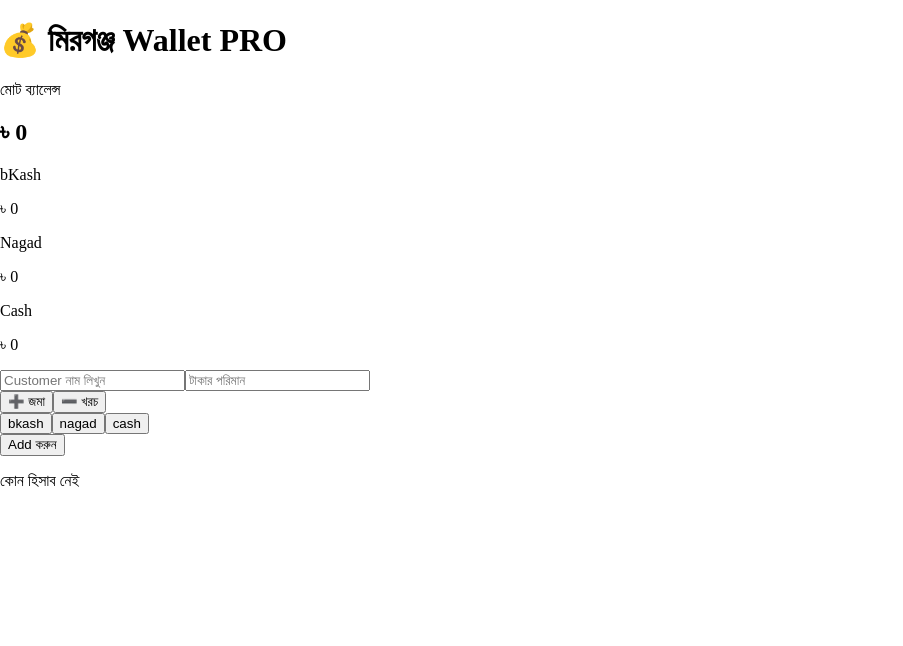
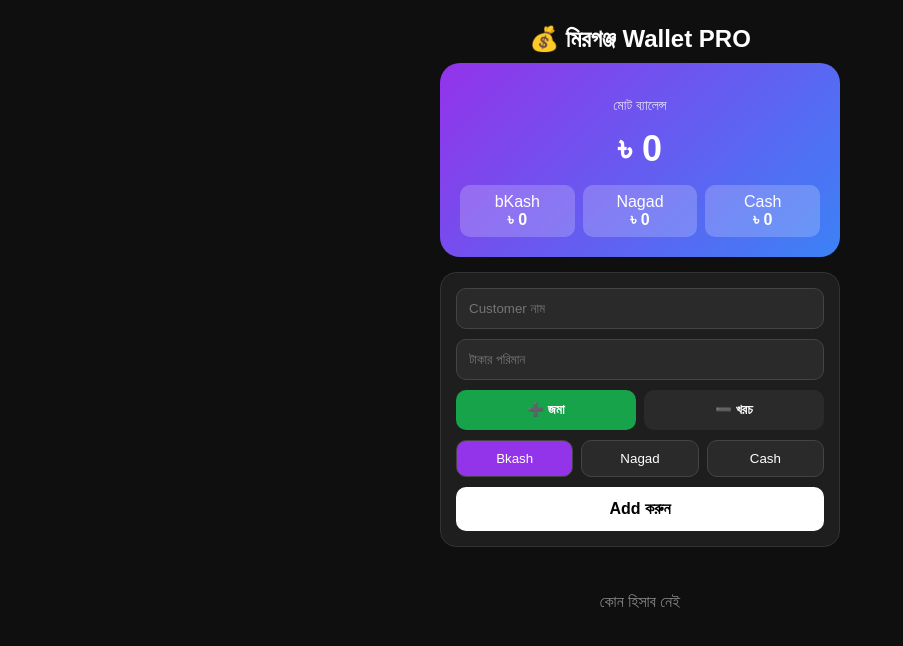
Before and after one commit to saddamsadin/mirgonj-wallet, a Next.js app: page / in a window 1280 px wide. Shown: the top 646 px of the page, without its empty margins (0-903 px from the left). Built offline with nearby package versions, Linux system fonts and the light colour scheme.

Commit message:
Refactor customer transaction handling and UI

```diff
--- a/app/page.tsx
+++ b/app/page.tsx
@@ -1,14 +1,7 @@
 "use client";
 import { useState, useEffect } from "react";
 
-type Tx = {
-  id: number;
-  name: string;
-  amount: number;
-  method: string;
-  type: 'income' | 'expense';
-  date: string;
-};
+type Tx = { id: number; name: string; amount: number; method: string; type: 'income' | 'expense'; date: string; };
 
 export default function Page() {
   const [balance, setBalance] = useState(0);
@@ -24,91 +17,65 @@ export default function Page() {
     if (s) setBalance(Number(s));
     if (c) setCustomers(JSON.parse(c));
   }, []);
-
   useEffect(() => {
     localStorage.setItem("mirgonj_balance", String(balance));
     localStorage.setItem("mirgonj_customers", JSON.stringify(customers));
   }, [balance, customers]);
 
-  const addCustomer = () => {
-    if (!name || !amount) return alert("নাম ও টাকা লিখুন!");
+  const add = () => {
+    if (!name || !amount) return alert("নাম ও টাকা লিখুন");
     const amt = Number(amount);
-    if (isNaN(amt) || amt <= 0) return;
-
-    const newTx: Tx = {
-      id: Date.now(),
-      name,
-      amount: amt,
-      method,
-      type: txType,
-      date: new Date().toLocaleString('bn-BD')
-    };
-
+    const newTx: Tx = { id: Date.now(), name, amount: amt, method, type: txType, date: new Date().toLocaleString('bn-BD') };
     setCustomers([newTx, ...customers]);
-    if(txType === 'income') setBalance(balance + amt);
-    else setBalance(balance - amt);
-
+    if (txType === 'income') setBalance(balance + amt); else setBalance(balance - amt);
     setName(""); setAmount("");
   };
-
-  const del = (id:number, amt:number, type:string) => {
-    if(!confirm("Delete করবেন?")) return;
-    setCustomers(customers.filter(c=>c.id!==id));
-    if(type==='income') setBalance(balance - amt);
-    else setBalance(balance + amt);
+  const del = (id: number, amt: number, type: string) => {
+    if (!confirm("Delete?")) return;
+    setCustomers(customers.filter(c => c.id !== id));
+    if (type === 'income') setBalance(balance - amt); else setBalance(balance + amt);
   }
 
-  const totalBkash = customers.filter(c=>c.method==='bkash' && c.type==='income').reduce((a,b)=>a+b.amount,0) - customers.filter(c=>c.method==='bkash' && c.type==='expense').reduce((a,b)=>a+b.amount,0);
-  const totalNagad = customers.filter(c=>c.method==='nagad' && c.type==='income').reduce((a,b)=>a+b.amount,0) - customers.filter(c=>c.method==='nagad' && c.type==='expense').reduce((a,b)=>a+b.amount,0);
-  const totalCash = customers.filter(c=>c.method==='cash' && c.type==='income').reduce((a,b)=>a+b.amount,0) - customers.filter(c=>c.method==='cash' && c.type==='expense').reduce((a,b)=>a+b.amount,0);
+  const sBox = (t:any) => ({ background: t, borderRadius: '16px', padding: '20px', color: 'white', textAlign: 'center' as const, marginBottom: '15px' });
 
   return (
-    <div className="min-h-screen bg-[#0a0a0a] text-white p-4 pb-20">
-      <div className="max-w-md mx-auto">
-        <h1 className="text-2xl font-bold text-center py-4">💰 মিরগঞ্জ Wallet PRO</h1>
+    <div style={{ minHeight: '100vh', background: '#0f0f0f', color: 'white', padding: '15px', fontFamily: 'sans-serif' }}>
+      <div style={{ maxWidth: '400px', margin: '0 auto' }}>
+        <h1 style={{ textAlign: 'center', fontSize: '24px', fontWeight: 'bold', margin: '10px 0' }}>💰 মিরগঞ্জ Wallet PRO</h1>
 
-        <div className="bg-gradient-to-br from-purple-600 to-blue-600 rounded-2xl p-5 mb-4 text-center">
-          <p className="text-sm opacity-80">মোট ব্যালেন্স</p>
-          <h2 className="text-4xl font-bold mt-1">৳ {balance}</h2>
-          <div className="grid grid-cols-3 gap-2 mt-4 text-xs">
-            <div className="bg-white/20 rounded-lg p-2"><p>bKash</p><p className="font-bold text-sm">৳ {totalBkash}</p></div>
-            <div className="bg-white/20 rounded-lg p-2"><p>Nagad</p><p className="font-bold text-sm">৳ {totalNagad}</p></div>
-            <div className="bg-white/20 rounded-lg p-2"><p>Cash</p><p className="font-bold text-sm">৳ {totalCash}</p></div>
+        <div style={{ background: 'linear-gradient(135deg,#9333ea,#3b82f6)', borderRadius: '20px', padding: '20px', textAlign: 'center', marginBottom: '15px' }}>
+          <p style={{ opacity: 0.8, fontSize: '14px' }}>মোট ব্যালেন্স</p>
+          <h2 style={{ fontSize: '36px', fontWeight: 'bold', margin: '5px 0' }}>৳ {balance}</h2>
+          <div style={{ display: 'grid', gridTemplateColumns: '1fr 1fr 1fr', gap: '8px', marginTop: '15px' }}>
+            <div style={{ background: 'rgba(255,255,255,0.2)', borderRadius: '10px', padding: '8px' }}><div>bKash</div><b>৳ {customers.filter(c=>c.method==='bkash'&&c.type==='income').reduce((a,b)=>a+b.amount,0)-customers.filter(c=>c.method==='bkash'&&c.type==='expense').reduce((a,b)=>a+b.amount,0)}</b></div>
+            <div style={{ background: 'rgba(255,255,255,0.2)', borderRadius: '10px', padding: '8px' }}><div>Nagad</div><b>৳ {customers.filter(c=>c.method==='nagad'&&c.type==='income').reduce((a,b)=>a+b.amount,0)-customers.filter(c=>c.method==='nagad'&&c.type==='expense').reduce((a,b)=>a+b.amount,0)}</b></div>
+            <div style={{ background: 'rgba(255,255,255,0.2)', borderRadius: '10px', padding: '8px' }}><div>Cash</div><b>৳ {customers.filter(c=>c.method==='cash'&&c.type==='income').reduce((a,b)=>a+b.amount,0)-customers.filter(c=>c.method==='cash'&&c.type==='expense').reduce((a,b)=>a+b.amount,0)}</b></div>
           </div>
         </div>
 
-        <div className="bg-zinc-900 rounded-2xl p-4 mb-4 border border-zinc-800">
-          <input value={name} onChange={e=>setName(e.target.value)} placeholder="Customer নাম লিখুন" className="w-full bg-zinc-800 rounded-xl p-3 mb-3 outline-none border border-zinc-700 focus:border-purple-500" />
-          <input value={amount} onChange={e=>setAmount(e.target.value)} type="number" placeholder="টাকার পরিমান" className="w-full bg-zinc-800 rounded-xl p-3 mb-3 outline-none border border-zinc-700 focus:border-purple-500" />
-
-          <div className="grid grid-cols-2 gap-2 mb-3">
-            <button onClick={()=>setTxType('income')} className={`p-3 rounded-xl font-bold ${txType==='income' ? 'bg-green-600' : 'bg-zinc-800'}`}>➕ জমা</button>
-            <button onClick={()=>setTxType('expense')} className={`p-3 rounded-xl font-bold ${txType==='expense' ? 'bg-red-600' : 'bg-zinc-800'}`}>➖ খরচ</button>
+        <div style={{ background: '#1e1e1e', borderRadius: '16px', padding: '15px', marginBottom: '15px', border: '1px solid #333' }}>
+          <input value={name} onChange={e=>setName(e.target.value)} placeholder="Customer নাম" style={{ width: '100%', padding: '12px', borderRadius: '10px', background: '#2a2a2a', border: '1px solid #444', color: 'white', marginBottom: '10px', boxSizing: 'border-box' }} />
+          <input value={amount} onChange={e=>setAmount(e.target.value)} type="number" placeholder="টাকার পরিমান" style={{ width: '100%', padding: '12px', borderRadius: '10px', background: '#2a2a2a', border: '1px solid #444', color: 'white', marginBottom: '10px', boxSizing: 'border-box' }} />
+          <div style={{ display: 'grid', gridTemplateColumns: '1fr 1fr', gap: '8px', marginBottom: '10px' }}>
+            <button onClick={()=>setTxType('income')} style={{ padding: '12px', borderRadius: '10px', border: 'none', fontWeight: 'bold', background: txType==='income'?'#16a34a':'#2a2a2a', color: 'white' }}>➕ জমা</button>
+            <button onClick={()=>setTxType('expense')} style={{ padding: '12px', borderRadius: '10px', border: 'none', fontWeight: 'bold', background: txType==='expense'?'#dc2626':'#2a2a2a', color: 'white' }}>➖ খরচ</button>
           </div>
-
-          <div className="grid grid-cols-3 gap-2 mb-3">
+          <div style={{ display: 'grid', gridTemplateColumns: '1fr 1fr 1fr', gap: '8px', marginBottom: '10px' }}>
             {['bkash','nagad','cash'].map(m=>(
-              <button key={m} onClick={()=>setMethod(m)} className={`p-2 rounded-xl text-sm capitalize border ${method===m ? 'bg-purple-600 border-purple-600' : 'bg-zinc-800 border-zinc-700'}`}>{m}</button>
+              <button key={m} onClick={()=>setMethod(m)} style={{ padding: '10px', borderRadius: '10px', border: '1px solid #444', background: method===m?'#9333ea':'#2a2a2a', color: 'white', textTransform: 'capitalize' }}>{m}</button>
             ))}
           </div>
-
-          <button onClick={addCustomer} className="w-full bg-white text-black font-bold p-3 rounded-xl">Add করুন</button>
+          <button onClick={add} style={{ width: '100%', padding: '13px', borderRadius: '10px', border: 'none', background: 'white', color: 'black', fontWeight: 'bold', fontSize: '16px' }}>Add করুন</button>
         </div>
 
-        <div className="space-y-2">
+        <div>
           {customers.map(c=>(
-            <div key={c.id} className="bg-zinc-900 p-3 rounded-xl flex justify-between items-center border border-zinc-800">
-              <div>
-                <p className="font-bold">{c.name} <span className={`text-xs ml-2 px-2 py-1 rounded-full ${c.method==='bkash'?'bg-pink-600':c.method==='nagad'?'bg-orange-600':'bg-zinc-700'}`}>{c.method}</span></p>
-                <p className="text-xs opacity-60">{c.date}</p>
-              </div>
-              <div className="text-right flex items-center gap-3">
-                <p className={`font-bold ${c.type==='income'?'text-green-400':'text-red-400'}`}>{c.type==='income'?'+':'-'} ৳{c.amount}</p>
-                <button onClick={()=>del(c.id,c.amount,c.type)} className="text-red-500">✕</button>
-              </div>
+            <div key={c.id} style={{ background: '#1e1e1e', padding: '12px', borderRadius: '12px', display: 'flex', justifyContent: 'space-between', alignItems: 'center', marginBottom: '8px', border: '1px solid #333' }}>
+              <div><div style={{ fontWeight: 'bold' }}>{c.name} <span style={{ fontSize: '10px', background: '#333', padding: '3px 8px', borderRadius: '20px', marginLeft: '5px' }}>{c.method}</span></div><div style={{ fontSize: '11px', opacity: 0.6 }}>{c.date}</div></div>
+              <div style={{ display: 'flex', alignItems: 'center', gap: '10px' }}><b style={{ color: c.type==='income'?'#4ade80':'#f87171' }}>{c.type==='income'?'+':'-'} ৳{c.amount}</b><button onClick={()=>del(c.id,c.amount,c.type)} style={{ background: 'none', border: 'none', color: '#ef4444', fontSize: '18px' }}>✕</button></div>
             </div>
           ))}
-          {customers.length===0 && <p className="text-center opacity-50 py-10">কোন হিসাব নেই</p>}
+          {customers.length===0 && <p style={{ textAlign: 'center', opacity: 0.5, padding: '30px' }}>কোন হিসাব নেই</p>}
         </div>
       </div>
     </div>
```
